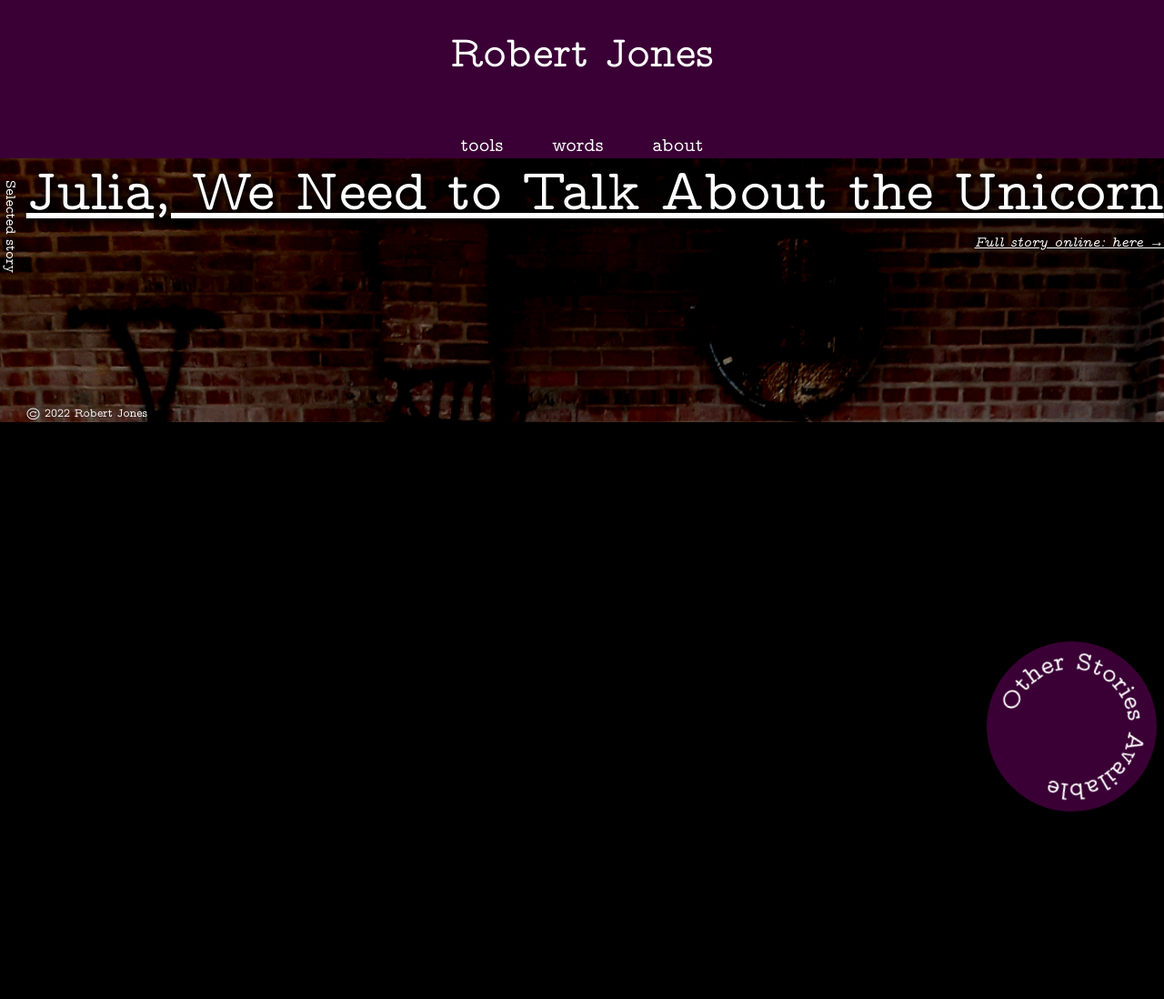
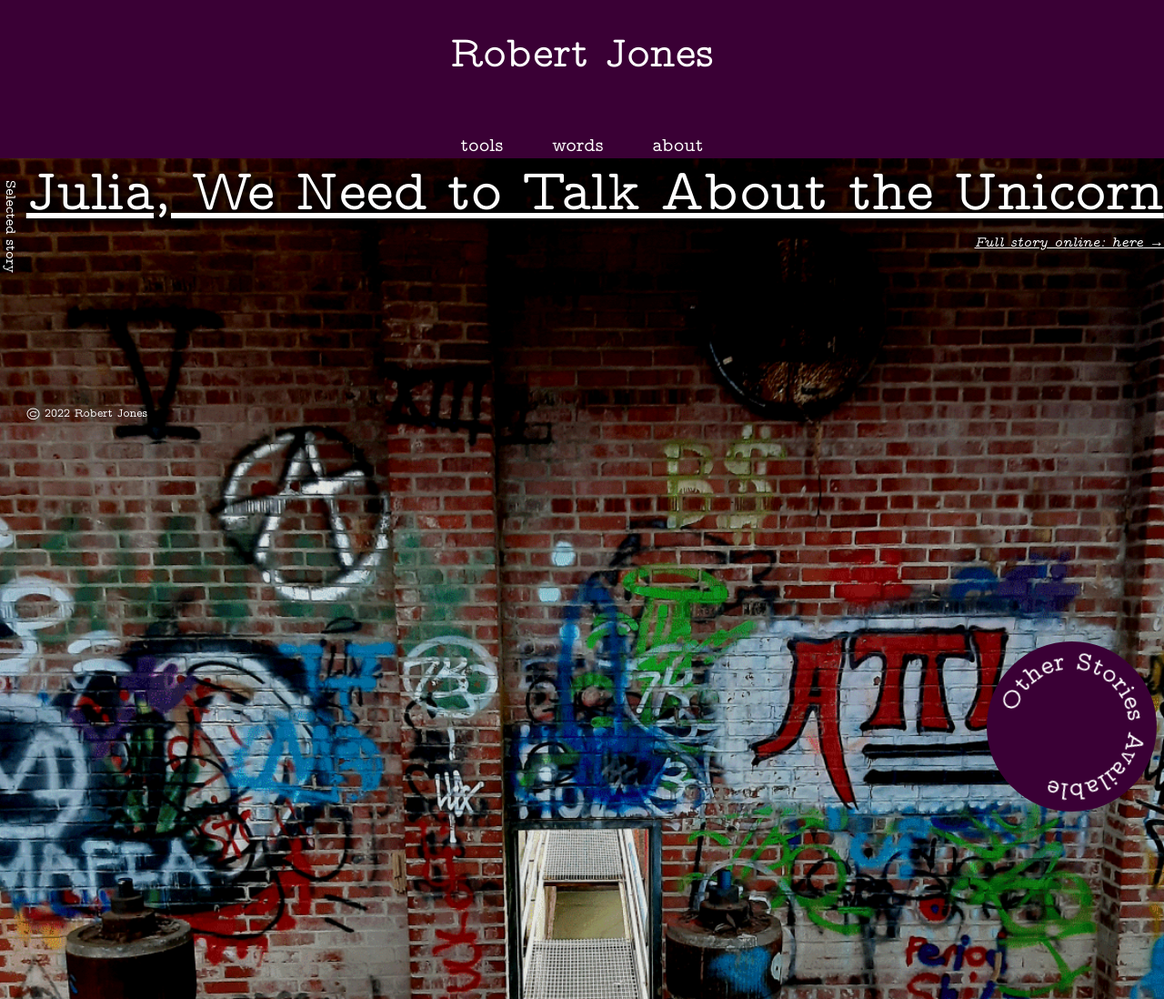
Before and after one commit to rjjiii/rjjiii.github.io, a Jekyll site: the page index.html, which Jekyll copies as it is, in a window 1280 px wide. Shown: the whole page at 91% size. Built offline with Jekyll 4.4.1, drawn with Linux system fonts in a browser that asks for light colours.

Commit message:
Update index.html

```diff
--- a/index.html
+++ b/index.html
@@ -35,9 +35,6 @@
 }
 @media screen{
 
-html{
-	background:black;
-}
 body {
 	background:black;
 	background-size: cover;
```
